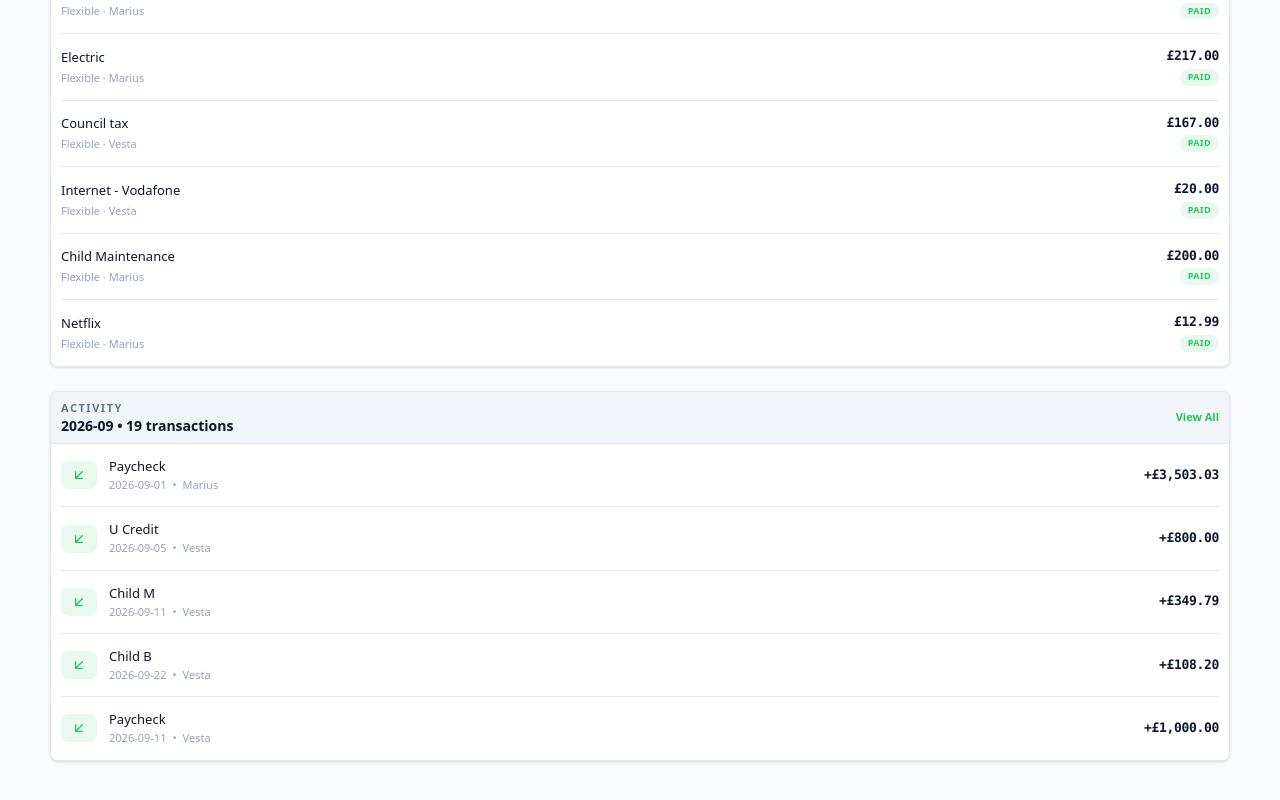
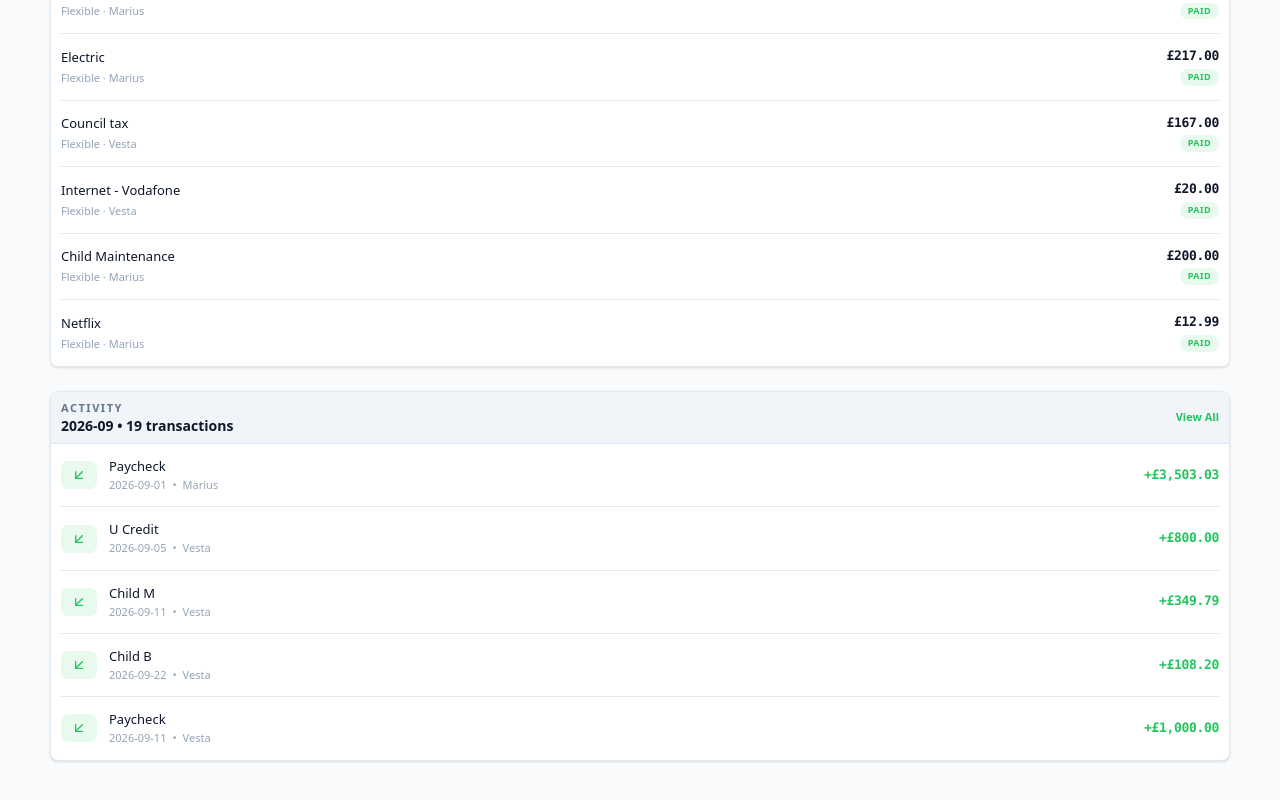
Before and after one commit to backtonemesis-cpu/MV, a React (Vite) app: page / in a window 1280 px wide. Shown: the part 957-1757 px from the top of the page. Built offline with nearby package versions, Linux system fonts and the light colour scheme.

Commit message:
Add reusable semantic finance color classes

```diff
--- a/src/index.css
+++ b/src/index.css
@@ -3731,12 +3731,14 @@ html[data-theme] button.bg-white:hover {
 
 /* Financial semantic colors have final precedence over any user accent choice. */
 .mv-density-root .finance-amount.is-positive,
-.mv-density-root .finance-status-positive {
+.mv-density-root .finance-status-positive,
+.mv-density-root .finance-semantic-positive {
   color: #22C55E !important;
 }
 
 .mv-density-root .finance-amount.is-negative,
-.mv-density-root .finance-status-negative {
+.mv-density-root .finance-status-negative,
+.mv-density-root .finance-semantic-negative {
   color: #EF4444 !important;
 }
 
```
